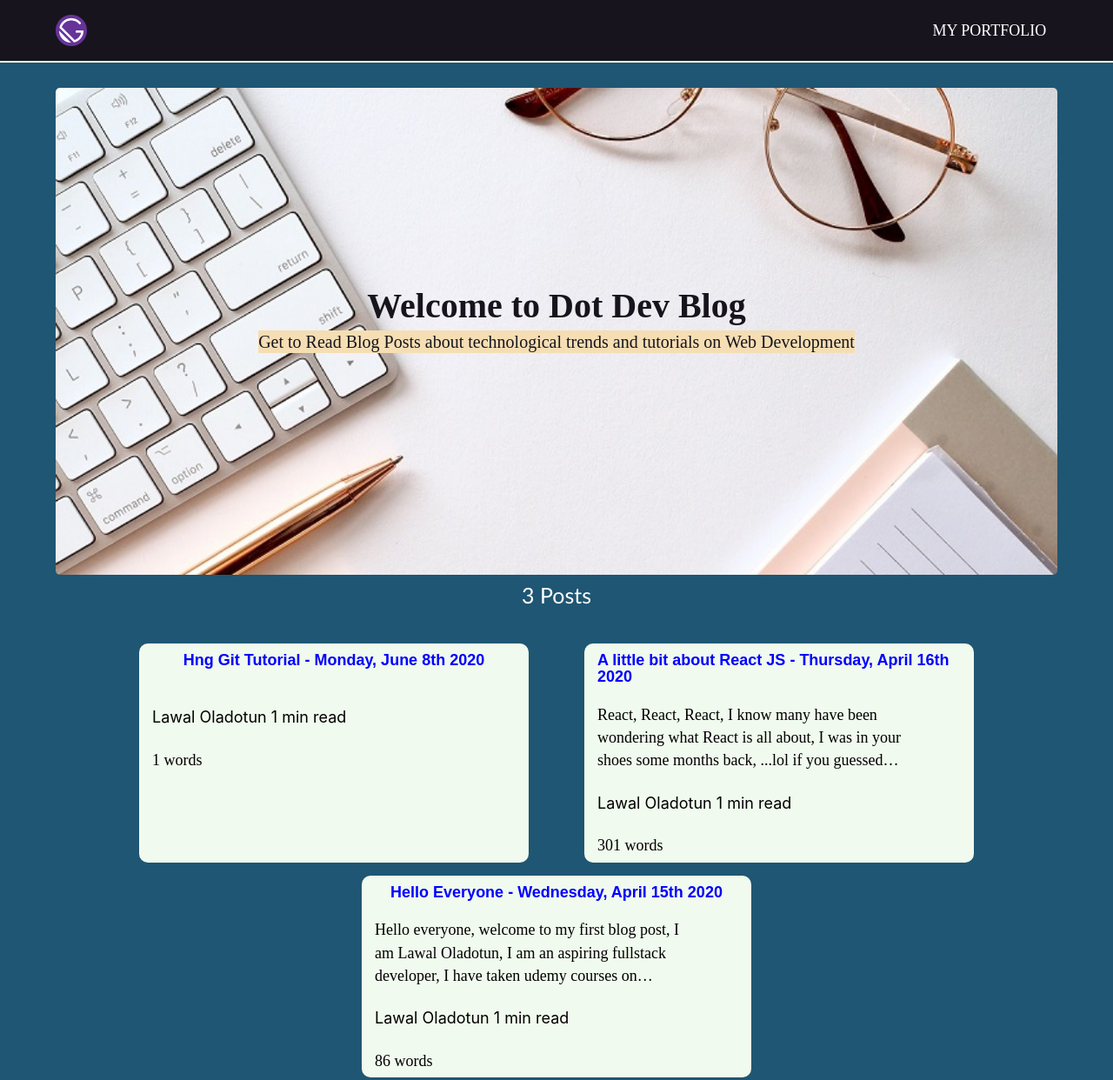
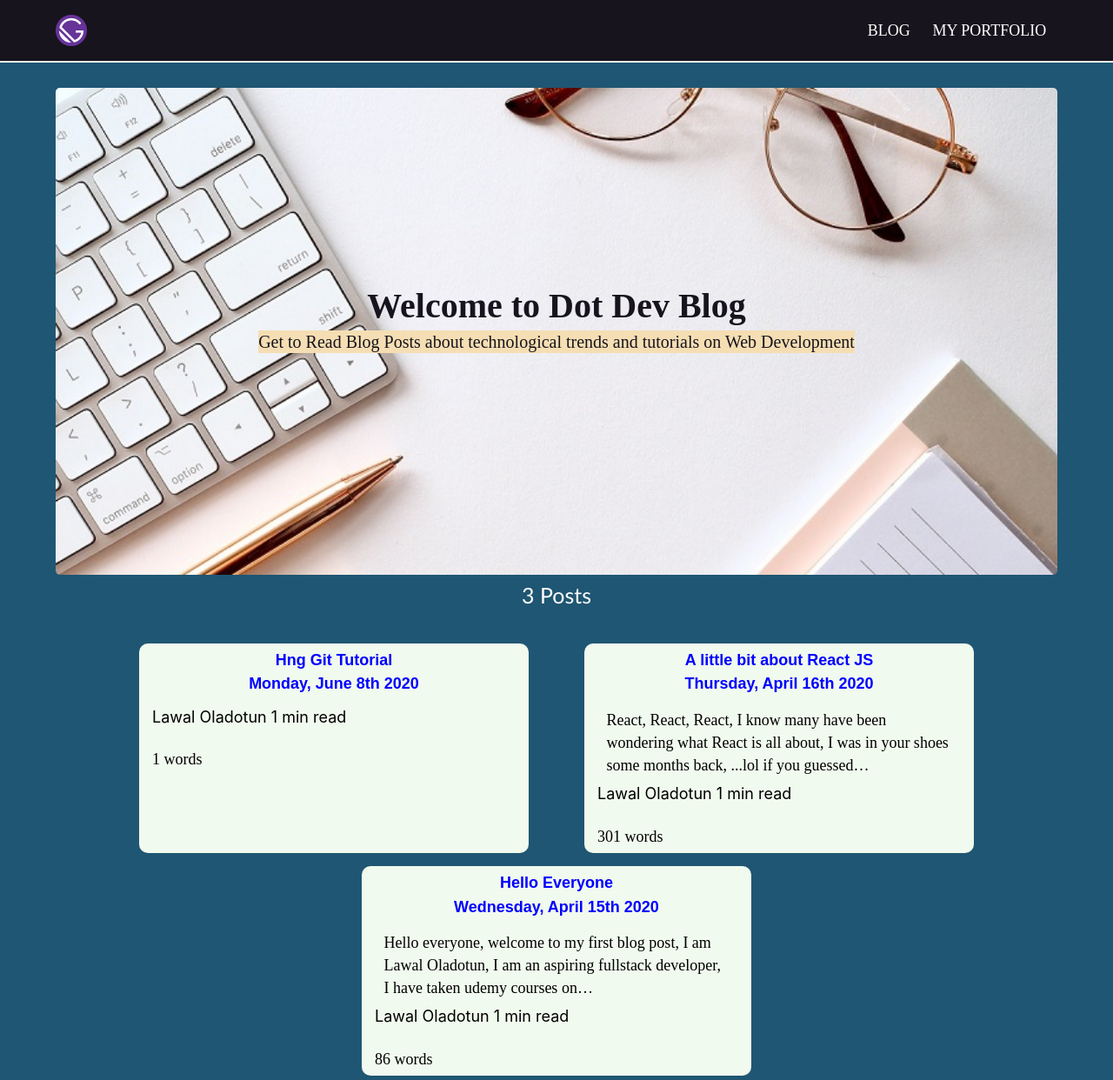
Before and after one commit to DotmanL/Dotdev-Blog, a Gatsby site: page / in a window 1280 px wide. Shown: the top 1242 px of the page at 87% size. Built offline with nearby package versions, Linux system fonts and the light colour scheme; Gatsby itself is replaced by a stand-in of ours; a web font is replaced by a local one.

Commit message:
ui fixes

```diff
--- a/src/components/Navbar/NavbarLinks.js
+++ b/src/components/Navbar/NavbarLinks.js
@@ -39,6 +39,7 @@ const NavItem = styled.a`
 const NavbarLinks = () => {
   return (
     <>
+    <NavItem href='/' > Blog </NavItem>
      <NavItem href='https://dotcodes.netlify.app'  target="_blank" rel="noopener noreferrer"> My Portfolio</NavItem>
 
     </>
--- a/src/pages/index.js
+++ b/src/pages/index.js
@@ -99,9 +99,10 @@ text-decoration: none;
 `
 
 const BlogTitle = styled.h4 `
-margin-bottom: 20px;
+margin-bottom: 10px;
 align-items: center;
 display: flex;
+height: 45px;
 flex-direction: column;
 color: #17141d;
 font-family: Arial, Helvetica, sans-serif;
@@ -136,9 +137,13 @@ width: 75vw;
 
 const Ot = styled.div`
 font-family: 'Niconne', cursive;
-width: 85%;
 margin-bottom: -30px;
 color: black;
+`
+
+const Ex = styled.p`
+width: 95%;
+margin: 10px auto;
 `
 
 export default ({data}) => (
@@ -161,11 +166,12 @@ export default ({data}) => (
           <Card key ={node.id} >
             <BlogLink to={node.fields.slug}>
             <BlogTitle>
-             <span style={{'color': 'blue'}}> {node.frontmatter.title} - {node.frontmatter.date} </span>
+             <p style={{'color': 'blue'}}> {node.frontmatter.title}</p>
+             <p style={{'color': 'blue', 'marginTop': '-18px'}}> {node.frontmatter.date} </p>
               </BlogTitle>
             </BlogLink>
             <Ot>
-            <p> {node.excerpt}</p>
+            <Ex> {node.excerpt}</Ex>
             <span><h4>{node.frontmatter.author} {node.timeToRead} min read </h4> </span>
             <p > {node.wordCount.words} words</p>
             </Ot>
```
Also changed, not shown: src/markdown-pages/hello-everyone.md (+1 -0 lines), src/markdown-pages/reactdev.md (+2 -0 lines).
